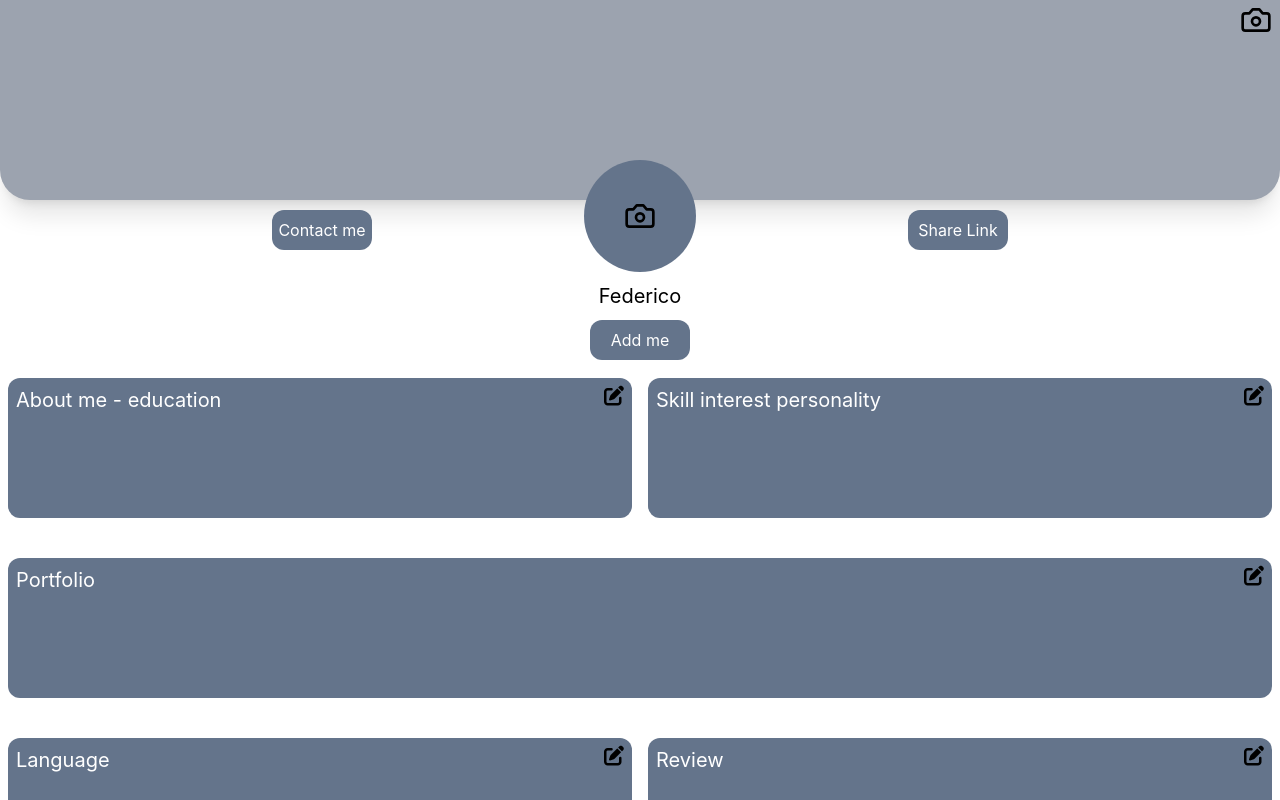
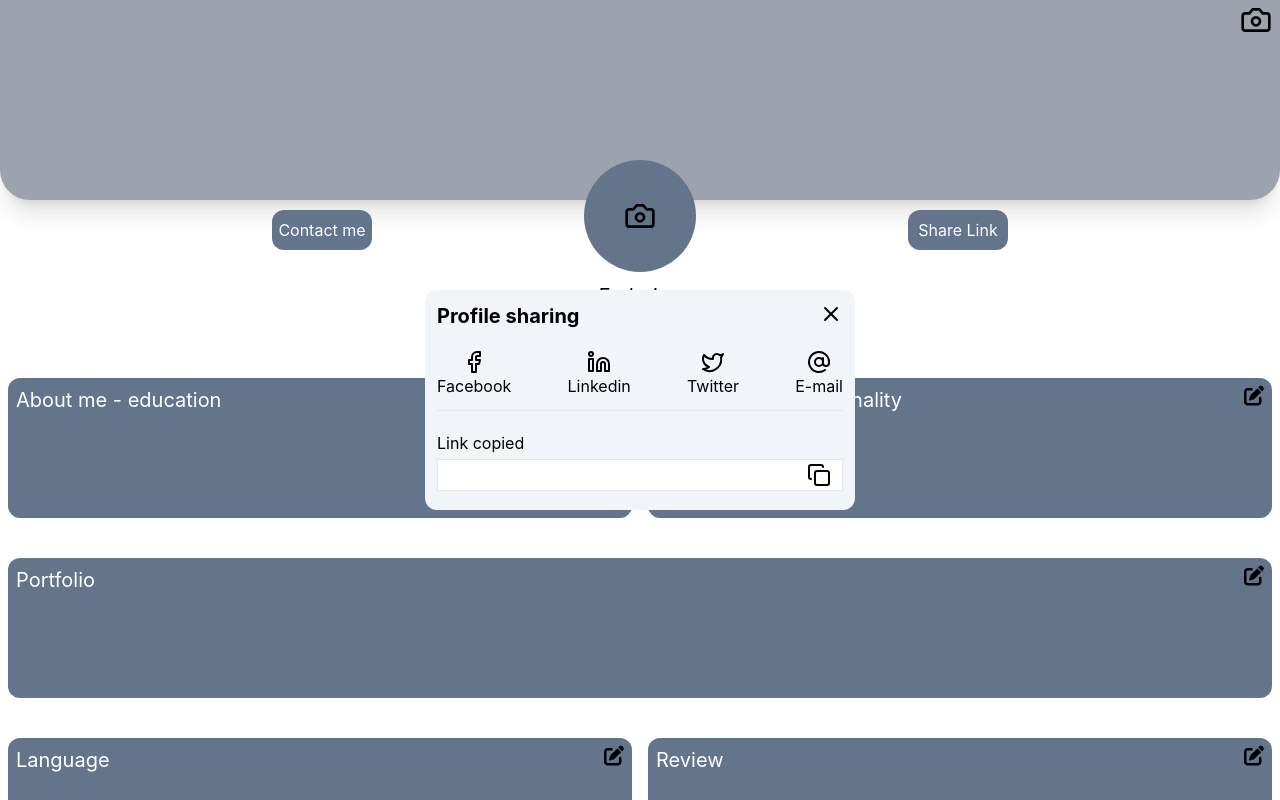
Before and after one commit to ocirede/Simona_DCI_final_project, a React (Vite) app in the folder client/: page /profile-artist in a window 1280 px wide. Both pictures are taken after a click on the button "Share Link". Shown: the top 800 px of the page. Built offline with nearby package versions, Linux system fonts and the light colour scheme.

Commit message:
raw sharing profil Card to be finishe and implemet the logic

```diff
--- a/client/src/components/profile artist/EditorModal.jsx
+++ b/client/src/components/profile artist/EditorModal.jsx
@@ -5,7 +5,7 @@ import Button from "../navbar intro/Button";
 function EditorModal({onClose}) {
   return (
     <div className="fixed top-0 left-0 w-full h-full flex justify-center items-center bg-black bg-opacity-50 z-50">
-      <div className=" bg-white rounded-lg shadow-lg p-6">
+      <div className=" lg:w-1/2 bg-white rounded-lg shadow-lg p-6">
         <Editor />
         <Button
           onClick={onClose}
--- a/client/src/components/profile artist/PersonalInfo.jsx
+++ b/client/src/components/profile artist/PersonalInfo.jsx
@@ -1,9 +1,10 @@
-import React from "react";
+import React, { useState } from "react";
 import { Contact } from "lucide-react";
 import { Share } from "lucide-react";
 import { Camera } from "lucide-react";
 
-function PersonalInfo() {
+function PersonalInfo({onClick}) {
+
   return (
     <section className="flex justify-center items-center  h-[130px] mt-2  ">
       {/* import { Contact } from 'lucide-react' ???*/}
@@ -20,7 +21,7 @@ function PersonalInfo() {
       </label>
       {/* import { Share } from 'lucide-react'???*/}
       <div className="absolute top-0 -right-8  sm:right-12 md:right-28  lg:right-56">
-        <button className=" flex items-center justify-center w-[100px] h-[40px] absolute right-12 top-[210px] rounded-xl bg-slate-500">
+        <button onClick={onClick} className=" flex items-center justify-center w-[100px] h-[40px] absolute right-12 top-[210px] rounded-xl bg-slate-500">
           <span className="text-white">Share Link</span>
         </button>
       </div>
--- /dev/null
+++ b/client/src/components/profile artist/ShareLinkCard.jsx
@@ -0,0 +1,51 @@
+import React from "react";
+import { Facebook } from "lucide-react";
+import { Linkedin } from "lucide-react";
+import { Twitter } from "lucide-react";
+import { AtSign } from "lucide-react";
+import { X } from "lucide-react";
+import { Copy } from "lucide-react";
+
+function ShareLinkCard({ onClose }) {
+  return (
+    <div className="fixed top-1/2 left-1/2 transform -translate-x-1/2 -translate-y-1/2 w-[430px] h-[220px]  rounded-xl p-3 bg-slate-100 border-black  z-50 transition-transform duration-800">
+      <div className=" flex justify-between">
+        <h3 className=" text-xl font-bold">Profile sharing </h3>
+        <X className=" cursor-pointer" onClick={onClose} />
+      </div>
+      <div className=" flex justify-between mt-5">
+        <div className=" flex flex-col items-center">
+          <Facebook className=" cursor-pointer" />
+          <span>Facebook</span>
+        </div>
+        <div  className=" flex flex-col items-center">
+          <Linkedin className=" cursor-pointer" />
+          <span>Linkedin</span>
+
+        </div>
+        <div  className=" flex flex-col items-center">
+          <Twitter className=" cursor-pointer" />
+          <span>Twitter</span>
+
+        </div>
+        <div className=" flex flex-col items-center">
+          <AtSign className=" cursor-pointer" />
+          <span>E-mail</span>
+
+        </div>
+      </div>
+      <hr className=" mt-3" />
+      <div className="w-full mt-5">
+        <label className="cursor-pointer">
+          <span>Link copied</span>
+        </label>
+        <div className="flex justify-between mt-1 relative">
+          <input type="text" className="border w-full h-8 pl-2" />
+          <Copy className="absolute top-1/2 right-3 transform -translate-y-1/2 cursor-pointer" />
+        </div>
+      </div>
+    </div>
+  );
+}
+
+export default ShareLinkCard;
--- a/client/src/components/quill text editor/Editor.jsx
+++ b/client/src/components/quill text editor/Editor.jsx
@@ -25,7 +25,6 @@ export const Editor = () => {
       />
       <div className=" flex justify-center items-center mt-3">
         <Button name="Post" onClick={handlePost}></Button>
-
       </div>
     </div>
   );
--- a/client/src/pages/ProfileArtistPage.jsx
+++ b/client/src/pages/ProfileArtistPage.jsx
@@ -4,25 +4,27 @@ import PersonalInfo from "../components/profile artist/PersonalInfo";
 import NameTitle from "../components/profile artist/NameTitle";
 import CardSection from "../components/profile artist/CardSection";
 import EditorModal from "../components/profile artist/EditorModal";
+import ShareLinkCard from "../components/profile artist/ShareLinkCard";
 
 function ProfileArtist() {
   const [isModalOpen, setIsModalOpen] = useState(false);
   const openModal = () => setIsModalOpen(!isModalOpen);
-
+  const [shareLnk, setShareLink] = useState(false);
+  const openShareCard = () => setShareLink (!shareLnk);
   return (
     <>
       <NavBar />
       <main>
         {/* personal info section*/}
         <section>
-          <PersonalInfo />
+          <PersonalInfo onClick={openShareCard} />
           <NameTitle />
         </section>
         <section className="xs:grid grid-rows-1 grid-cols-2">
           {/* About-me/ education  section*/}
           <CardSection onClick={openModal} section=" About me - education" />
           {/* Skills interest personality  section*/}
-          <CardSection section="Skill interest personality" />
+          <CardSection section="Skills interests personality" />
         </section>
         <section>
           {/* Portfolio  section*/}
@@ -36,6 +38,8 @@ function ProfileArtist() {
         </section>
         {/* Render the modal if isModalOpen is true */}
         {isModalOpen && <EditorModal onClose={openModal} />}
+        {shareLnk && <ShareLinkCard onClose={openShareCard}/>}
+
         {/* footer to be replaced with the footer from Tyhe */}
         <footer className="bg-gray-400 shadow-xl h-[200px] mt-10 rounded-t-[30px] relative flex justify-center items-center">
           Footer
```
